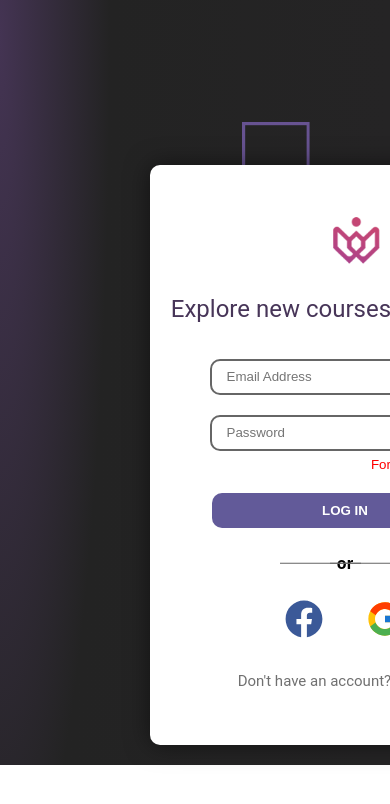
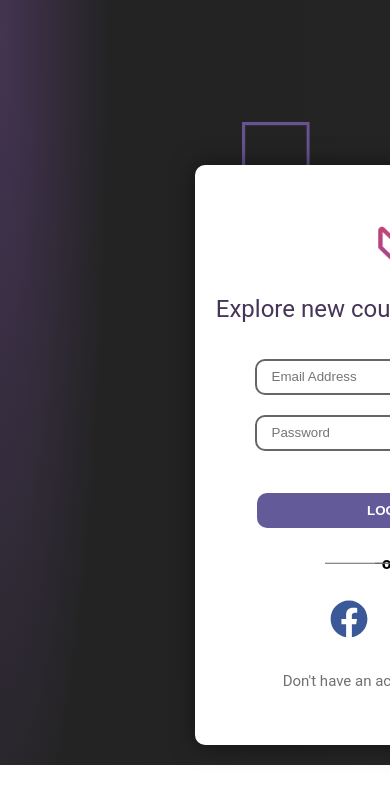
Before and after one commit to joynool/log-in, a React (Create React App) app: page / in a window 390 px wide. Shown: the top 804 px of the page. Built offline with nearby package versions, Linux system fonts and the light colour scheme.

Commit message:
bug fixes

```diff
--- a/src/Pages/Login.css
+++ b/src/Pages/Login.css
@@ -167,7 +167,7 @@
     padding-top: 50px;
     padding-right: 20px;
     padding-bottom: 20px;
-    left: 150px;
+    left: 50%;
     top: -600px;
   }
 }
```
